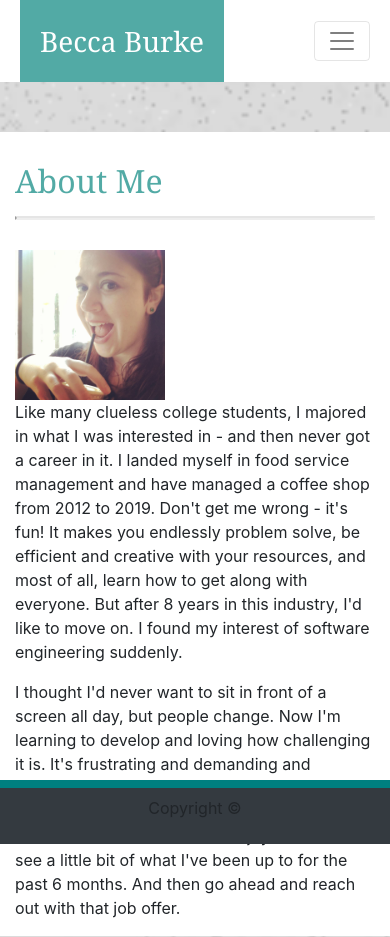
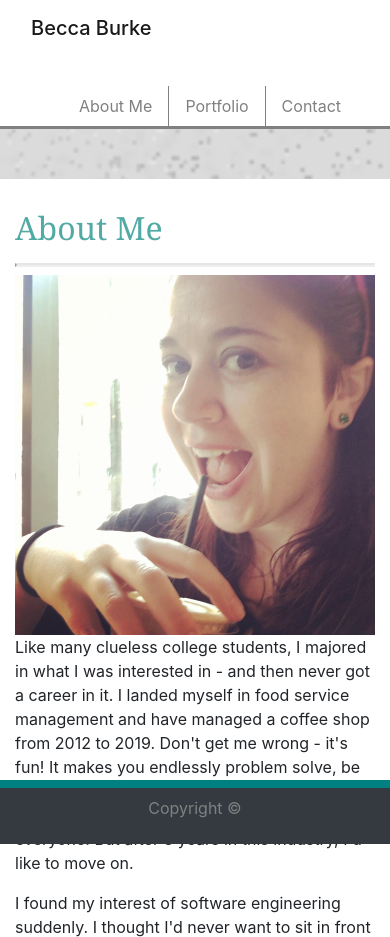
Before and after one commit to reburke286/ResponsivePortfolio, a plain HTML site: page index.html in a window 390 px wide. Shown: the top 937 px of the page. Drawn offline with nearby package versions, Linux system fonts and the light colour scheme.

Commit message:
made image responsive, turned navbar into a row

```diff
--- a/index.html
+++ b/index.html
@@ -12,41 +12,42 @@
     <title>Welcome to Becca's Page</title>
 </head>
 <body>
-<nav class="navbar navbar-expand-lg navbar-light bg-white" id="navbar">
-        <a class="navbar-brand" id="logo" href="index.html">Becca Burke</a>
-        <button class="navbar-toggler" type="button" data-toggle="collapse" data-target="#navbarNav" aria-controls="navbarNav" aria-expanded="false" aria-label="Toggle navigation">
-        <span class="navbar-toggler-icon"></span>
-        </button>
-        <div class="collapse navbar-collapse" id="navbarNav">
-            <ul class="navbar-nav ml-auto">
-                <li class="nav-item active">
-                <a class="nav-link" href="index.html">About Me<span class="sr-only">(current)</span></a>
+    <div class="row" id="navContainer">
+        <div class="col-lg-6">
+        <nav class="navbar navbar-light">
+            <span class="navbar-brand mb-0 h1">Becca Burke</span>
+        </nav>
+        </div>
+        <div class="col-lg-6" class="pl-0" class="pr-0">
+            <ul class="nav justify-content-center" id="nav-item">
+                <li class="nav-item">
+                <a class="nav-link active" href="index.html">About Me</a>
                 </li>
                 <li class="nav-item">
                 <a class="nav-link" id="portborder" href="portfolio.html">Portfolio</a>
-                    </li>
+                </li>
                 <li class="nav-item">
-                <a class="nav-link" href="contact.html">Contact Me</a>
+                <a class="nav-link" href="contact.html">Contact</a>
                 </li>
             </ul>
         </div>
-    </nav>
+    </div>
 
-    <div class="container" class="pt-1">
+    <div class="container" class="pt-1" class="pb-1" id="contentContainer">
         <div class="row">
             <div class="col-md">
                 <h2>About Me</h2>
             </div>
         </div>
         <hr id="bodyline">
-                <div class="row" id="row-padding">
-                    <div class="col-sm-2">
-                        <img src="assets/images/portfolio1.jpg" alt="portfolio1">
+                <div class="row">
+                    <div class="col-md-3">
+                        <img src="assets/images/portfolio1.jpg" class="img-fluid" alt="Responsive image">
                     </div>
-                    <div class="col-sm-10">
-                    <p>Like many clueless college students, I majored in what I was interested in - and then never got a career in it. I landed myself in food service management and have managed a coffee shop from 2012 to 2019. Don't get me wrong - it's fun! It makes you endlessly problem solve, be efficient and creative with your resources, and most of all, learn how to get along with everyone. But after 8 years in this industry, I'd like to move on. I found my interest of software engineering suddenly.
+                    <div class="col-md-9">
+                    <p>Like many clueless college students, I majored in what I was interested in - and then never got a career in it. I landed myself in food service management and have managed a coffee shop from 2012 to 2019. Don't get me wrong - it's fun! It makes you endlessly problem solve, be efficient and creative with your resources, and most of all, learn how to get along with everyone. But after 8 years in this industry, I'd like to move on.
                     </p>
-                    <p>I thought I'd never want to sit in front of a screen all day, but people change. Now I'm learning to develop and loving how challenging it is. It's frustrating and demanding and incredibly rewarding when you get it right. You enjoy that feeling for about 4 minutes and then move on to the next! Please enjoy this site and see a little bit of what I've been up to for the past 6 months. And then go ahead and reach out with that job offer.
+                    <p>I found my interest of software engineering suddenly. I thought I'd never want to sit in front of a screen all day, but people change. Now I'm learning to develop and loving how challenging it is. It's frustrating and demanding and incredibly rewarding when you get it right. You enjoy that feeling for about 4 minutes and then move on to the next! Please enjoy this site and see a little bit of what I've been up to for the past 6 months. And then go ahead and reach out with that job offer.
                     </p>
                     </div>
                 </div>
--- a/style.css
+++ b/style.css
@@ -7,24 +7,46 @@ body {
 }
 
 /*Styling for NavBar*/
-ul {
-    float: right;
+a {
+    color: gray;
+}
+a:hover {
+    color: black;
 }
 
-#navbar {
-    padding: 0px 20px;
+#span {
+    color: white;
+    font-family: Georgia, 'Times New Roman', Times, serif;
+    font-size: 30px;
+}
+h1 { color: white;
+    font-family: Georgia, 'Times New Roman', Times, serif;
+    font-size: 30px;
 }
 
-#navbarNav {
-    position: right;
+.nav-column {
+    padding-left: 0px !important;
+    padding-right: 0px !important;
+}
+
+#nav-item {
+    margin-top: 30px;
+    padding-left: 30px;
+}
+
+#navContainer {
+    min-height: 100px;
+    background-color: white;
+    padding-top: 0px;
+    border-bottom-style: solid;
+    border-color: gray;
+    margin-right: 0px;
+    margin-left: 0px
 }
 
 #logo {
     background-color: #52aaa5;
-    color: #fff;
-    padding: 20px;
-    font-size: 28px;
-    font-family: Georgia;
+    width: 100%;
 }
 
 #portborder {
@@ -32,6 +54,7 @@ ul {
     border-right-style: solid;
     border-width: 1px;
     border-color: gray;
+    border-spacing: 1px;
 }
 
 /*Styling for Footer*/
@@ -44,10 +67,11 @@ ul {
 #pfooter {
     text-align: center;
     width: 100%;
+    color: gray;
 }
 
 /* Styling for page containers */
-.container {
+#contentContainer {
     min-height:700px;
     background-color: white;
     padding-top: 30px;
@@ -74,14 +98,6 @@ h2 {
     margin-top: 30px;
 }
 
-/* Styling for About Me*/
-
-img {
-    height: 150px;
-    width: 150px;
-    float: left;
-}
-
 /* Styling for Contact Form*/
 
 #button {
@@ -89,7 +105,7 @@ img {
     margin-top: 10px;
 }
 
-/*This is styling for Portfolio Page*/
+/*Styling for Portfolio Page*/
 
 h3 {
     background-color: #4aaaa5;
```
